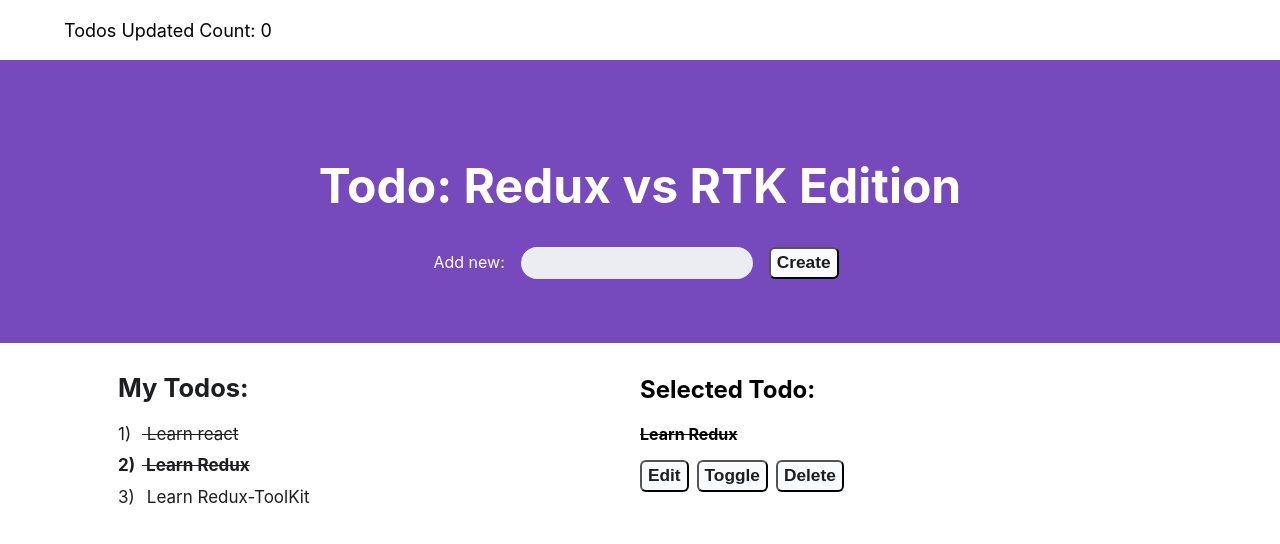
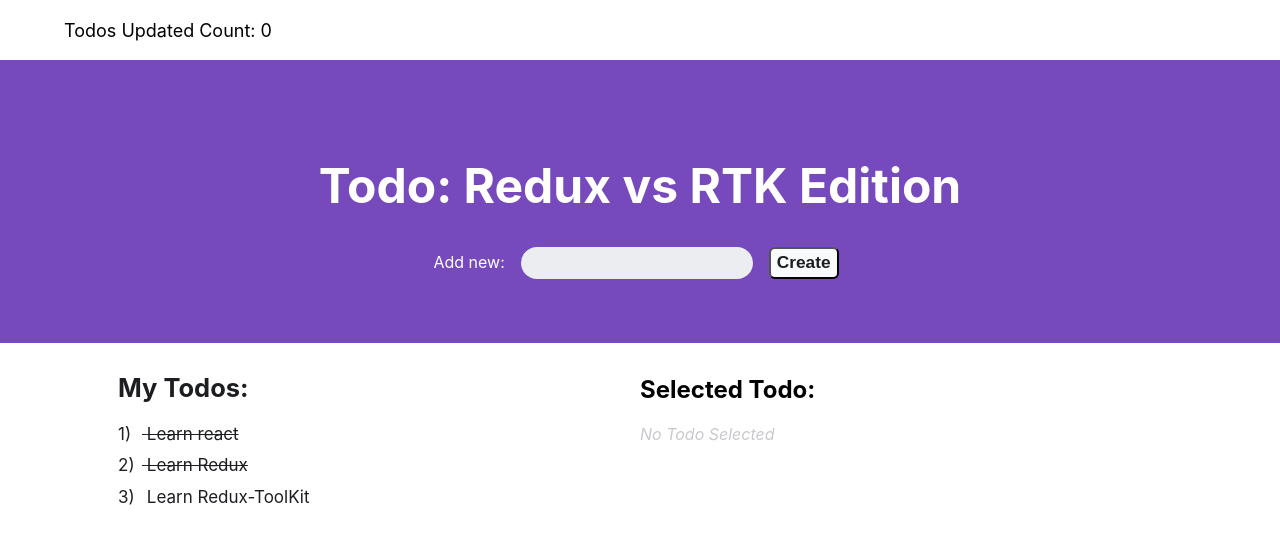
Before and after one commit to octobrekids/redux-toolkit, a React (Create React App) app: page / in a window 1280 px wide. Shown: the top 544 px of the page. Built offline with nearby package versions, Linux system fonts and the light colour scheme.

Commit message:
add useSelector and useDispatch hooks

```diff
--- a/src/App.tsx
+++ b/src/App.tsx
@@ -1,11 +1,16 @@
 import React, { ChangeEvent, FormEvent, useEffect, useRef, useState } from 'react';
 import './App.css';
 import todos from './constants/Todos';
-
-const selectedTodoId = todos[1].id;
-const editedCount = 0;
+import { useSelector, useDispatch } from 'react-redux';
+import { State } from './model/Todos';
 
 const App = function () {
+  const dispatch = useDispatch();
+  const todos = useSelector((state: State) => state.todos)
+  const selectedTodoId = useSelector((state: State) => state.selectedTodo)
+  const editedCount = useSelector((state: State) => state.counter)
+
+
   const [newTodoInput, setNewTodoInput] = useState<string>("");
   const [editTodoInput, setEditTodoInput] = useState<string>("");
   const [isEditMode, setIsEditMode] = useState<boolean>(false);
```
